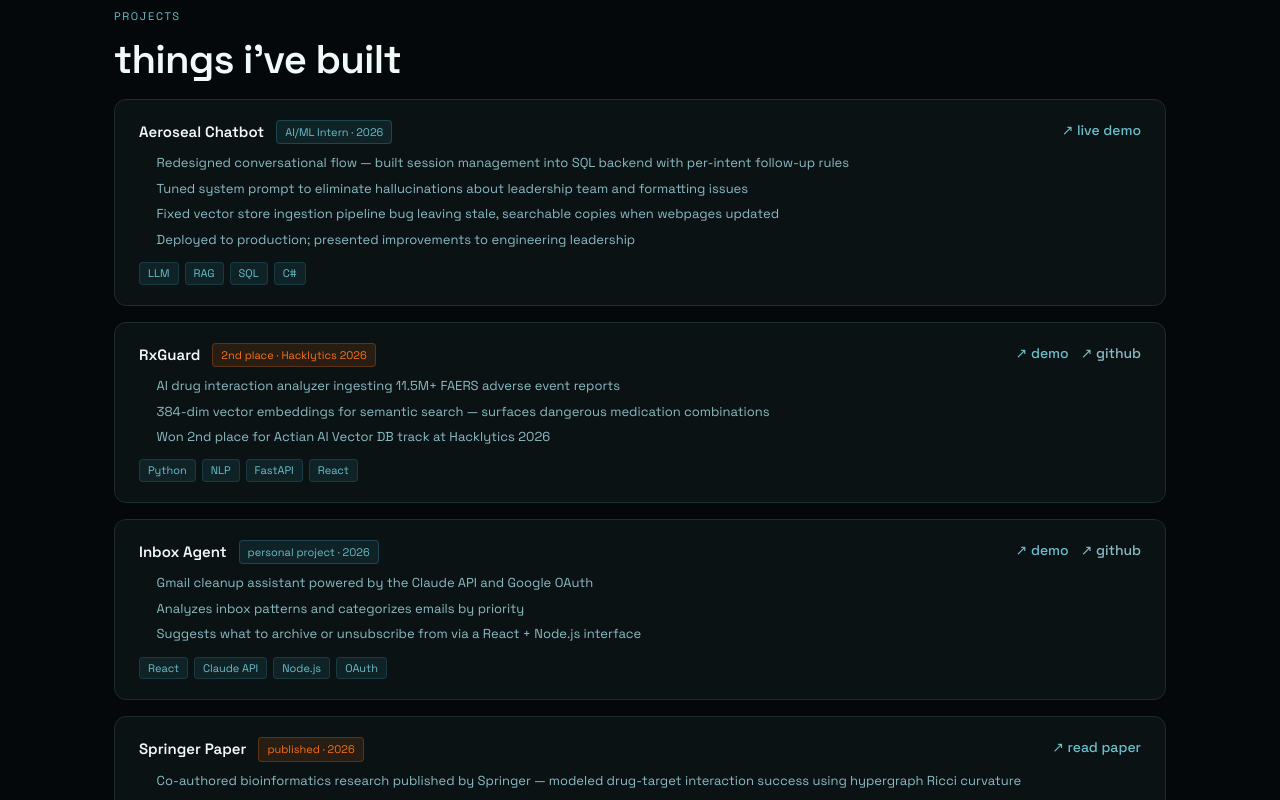
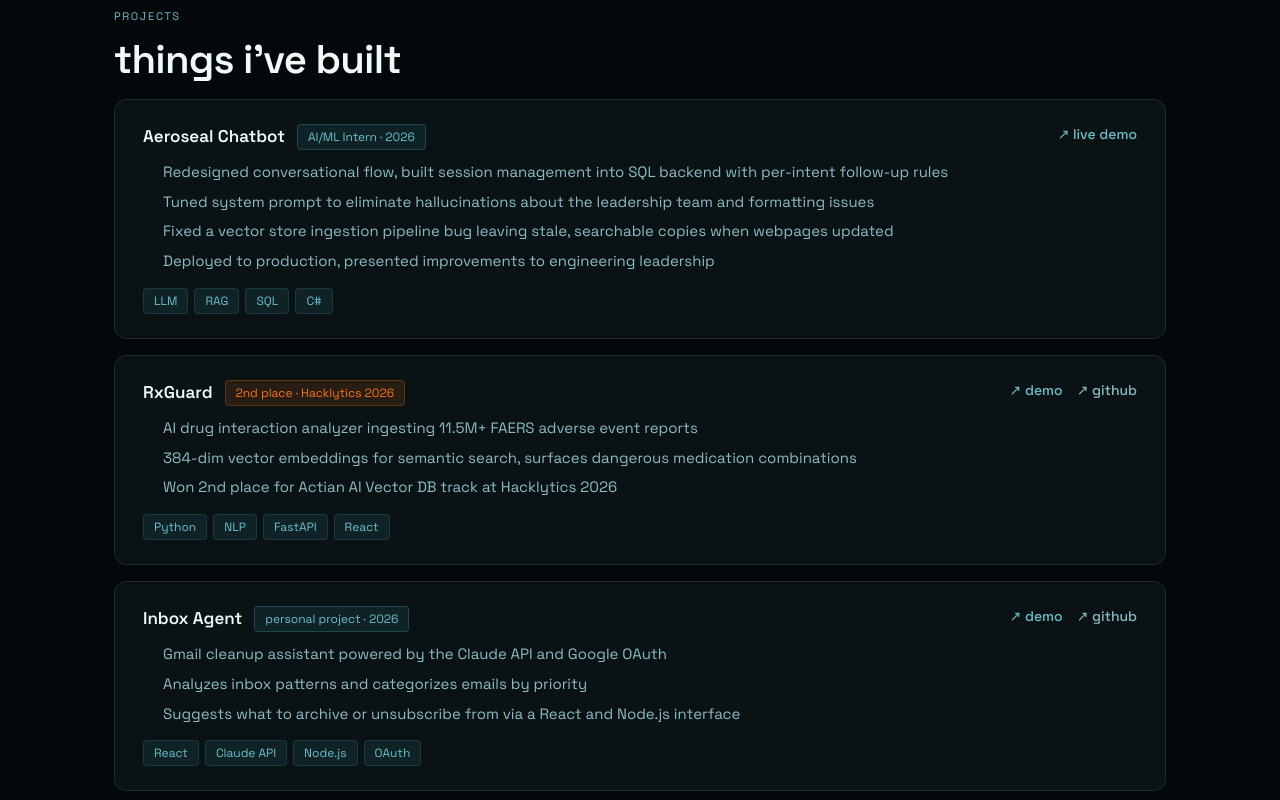
Before and after one commit to Aishi25/PersonalPortfolio, a Next.js app: page / in a window 1280 px wide. Shown: the part 1740-2540 px from the top of the page. Built offline with nearby package versions, Linux system fonts and the light colour scheme.

Commit message:
Bigger card fonts, bullet points on all lines, remove dashes from descriptions

```diff
--- a/components/Projects.tsx
+++ b/components/Projects.tsx
@@ -8,10 +8,10 @@ const PROJECTS = [
     badge: "AI/ML Intern · 2026",
     badgeAccent: false,
     bullets: [
-      "Redesigned conversational flow — built session management into SQL backend with per-intent follow-up rules",
-      "Tuned system prompt to eliminate hallucinations about leadership team and formatting issues",
-      "Fixed vector store ingestion pipeline bug leaving stale, searchable copies when webpages updated",
-      "Deployed to production; presented improvements to engineering leadership",
+      "Redesigned conversational flow, built session management into SQL backend with per-intent follow-up rules",
+      "Tuned system prompt to eliminate hallucinations about the leadership team and formatting issues",
+      "Fixed a vector store ingestion pipeline bug leaving stale, searchable copies when webpages updated",
+      "Deployed to production, presented improvements to engineering leadership",
     ],
     tags: ["LLM", "RAG", "SQL", "C#"],
     demo: "https://chat.aeroseal.com",
@@ -23,7 +23,7 @@ const PROJECTS = [
     badgeAccent: true,
     bullets: [
       "AI drug interaction analyzer ingesting 11.5M+ FAERS adverse event reports",
-      "384-dim vector embeddings for semantic search — surfaces dangerous medication combinations",
+      "384-dim vector embeddings for semantic search, surfaces dangerous medication combinations",
       "Won 2nd place for Actian AI Vector DB track at Hacklytics 2026",
     ],
     tags: ["Python", "NLP", "FastAPI", "React"],
@@ -37,7 +37,7 @@ const PROJECTS = [
     bullets: [
       "Gmail cleanup assistant powered by the Claude API and Google OAuth",
       "Analyzes inbox patterns and categorizes emails by priority",
-      "Suggests what to archive or unsubscribe from via a React + Node.js interface",
+      "Suggests what to archive or unsubscribe from via a React and Node.js interface",
     ],
     tags: ["React", "Claude API", "Node.js", "OAuth"],
     demo: "https://inbox-cleaning-agent.onrender.com/",
@@ -48,7 +48,7 @@ const PROJECTS = [
     badge: "published · 2026",
     badgeAccent: true,
     bullets: [
-      "Co-authored bioinformatics research published by Springer — modeled drug-target interaction success using hypergraph Ricci curvature",
+      "Co-authored bioinformatics research published by Springer, modeled drug-target interaction success using hypergraph Ricci curvature",
       "Conducted at UIC's Creative Algorithms Lab under Prof. DasGupta",
       "Co-authored at 17",
     ],
@@ -62,7 +62,7 @@ const PROJECTS = [
     badgeAccent: false,
     bullets: [
       "LSTM time series model forecasting county-level economic growth across Georgia",
-      "Trained on multi-source panel data using 10-year sliding windows → 3-year sector-level forecasts",
+      "Trained on multi-source panel data using 10-year sliding windows, producing 3-year sector-level forecasts",
       "Built under GT's Big Data Big Impact club focused on AI for social good",
     ],
     tags: ["PyTorch", "LSTM", "pandas", "Python"],
@@ -97,19 +97,19 @@ export function Projects() {
               background: "var(--surface)",
               border: "1px solid var(--border)",
               borderRadius: "var(--radius-lg)",
-              padding: "1.25rem 1.5rem",
+              padding: "1.5rem 1.75rem",
               transition: "border-color 0.15s",
             }}
             onMouseEnter={(e) => (e.currentTarget.style.borderColor = "var(--primary)")}
             onMouseLeave={(e) => (e.currentTarget.style.borderColor = "var(--border)")}
           >
-            <div style={{ display: "flex", alignItems: "flex-start", justifyContent: "space-between", gap: "1rem", marginBottom: "8px", flexWrap: "wrap" }}>
+            <div style={{ display: "flex", alignItems: "flex-start", justifyContent: "space-between", gap: "1rem", marginBottom: "10px", flexWrap: "wrap" }}>
               <div style={{ display: "flex", alignItems: "center", gap: "0.75rem", flexWrap: "wrap" }}>
-                <span style={{ fontSize: "15px", fontWeight: 600, color: "var(--text)" }}>{p.name}</span>
+                <span style={{ fontSize: "17px", fontWeight: 600, color: "var(--text)" }}>{p.name}</span>
                 <span
                   style={{
-                    fontSize: "11px",
-                    padding: "3px 8px",
+                    fontSize: "12px",
+                    padding: "3px 10px",
                     borderRadius: "4px",
                     whiteSpace: "nowrap",
                     background: p.badgeAccent ? "rgba(249,115,22,0.12)" : "var(--primary-dim)",
@@ -120,7 +120,7 @@ export function Projects() {
                   {p.badge}
                 </span>
               </div>
-              <div style={{ display: "flex", gap: "12px", flexShrink: 0 }}>
+              <div style={{ display: "flex", gap: "14px", flexShrink: 0 }}>
                 {p.demo && (
                   <a
                     href={p.demo}
@@ -148,9 +148,9 @@ export function Projects() {
               </div>
             </div>
 
-            <ul style={{ margin: "0 0 12px", paddingLeft: "1.1rem", display: "flex", flexDirection: "column", gap: "4px" }}>
+            <ul style={{ margin: "0 0 14px", paddingLeft: "1.25rem", display: "flex", flexDirection: "column", gap: "5px" }}>
               {p.bullets.map((b, i) => (
-                <li key={i} style={{ fontSize: "13px", color: "var(--text-secondary)", lineHeight: 1.65 }}>
+                <li key={i} style={{ fontSize: "15px", color: "var(--text-secondary)", lineHeight: 1.65 }}>
                   {b}
                 </li>
               ))}
@@ -161,12 +161,12 @@ export function Projects() {
                 <span
                   key={t}
                   style={{
-                    fontSize: "11px",
+                    fontSize: "12px",
                     color: "var(--primary-light)",
                     background: "var(--primary-dim)",
                     border: "1px solid rgba(61,157,174,0.2)",
                     borderRadius: "4px",
-                    padding: "2px 8px",
+                    padding: "3px 10px",
                   }}
                 >
                   {t}
```
